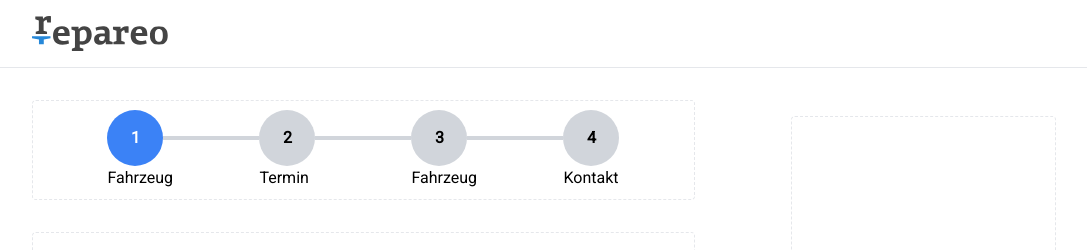
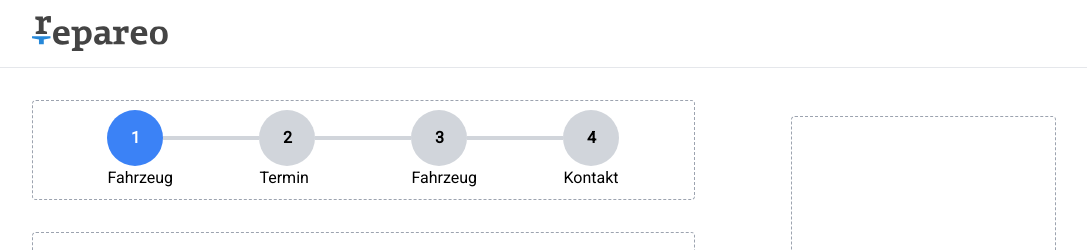
Before and after one commit to talhadar2011/Repareo-App, a Next.js app: page / in a window 1280 px wide. Shown: the top 250 px of the page, without its empty margins (96-1183 px from the left). Built offline with nearby package versions, Linux system fonts and the light colour scheme.

Commit message:
Border color changed to bg-gray-500

```diff
--- a/components/repareo/buttonWrapper.tsx
+++ b/components/repareo/buttonWrapper.tsx
@@ -5,7 +5,7 @@ export default function ButtonWrapper({ children }: { children: ReactNode }) {
 		<div className={"lg:pt-12"}>
 			<div
 				className={
-					"hidden lg:block rounded border border-dashed border-gray-200 h-[640px]"
+					"hidden lg:block rounded border border-dashed border-gray-400 h-[640px]"
 				}
 			/>
 			{children}
--- a/components/repareo/stepperWrapper.tsx
+++ b/components/repareo/stepperWrapper.tsx
@@ -6,7 +6,7 @@ export default function StepperWrapper({ children }: { children: ReactNode }) {
 			<div className={"py-4 lg:py-8"}>{children}</div>
 			<div
 				className={
-					"rounded border border-dashed border-gray-200 h-[169px] lg:h-[638px]"
+					"rounded border border-dashed border-gray-400 h-[169px] lg:h-[638px]"
 				}
 			></div>
 		</div>
--- a/components/stepper/stepper.tsx
+++ b/components/stepper/stepper.tsx
@@ -13,7 +13,7 @@ export default function Stepper({Step}:StepperProps) {
 	return (
 		<div
 			className={
-				"h-[100px] border border-dashed border-gray-200 rounded flex justify-center items-center "
+				"h-[100px] border border-dashed border-gray-400 rounded flex justify-center items-center "
 			}
 		>
 
```
